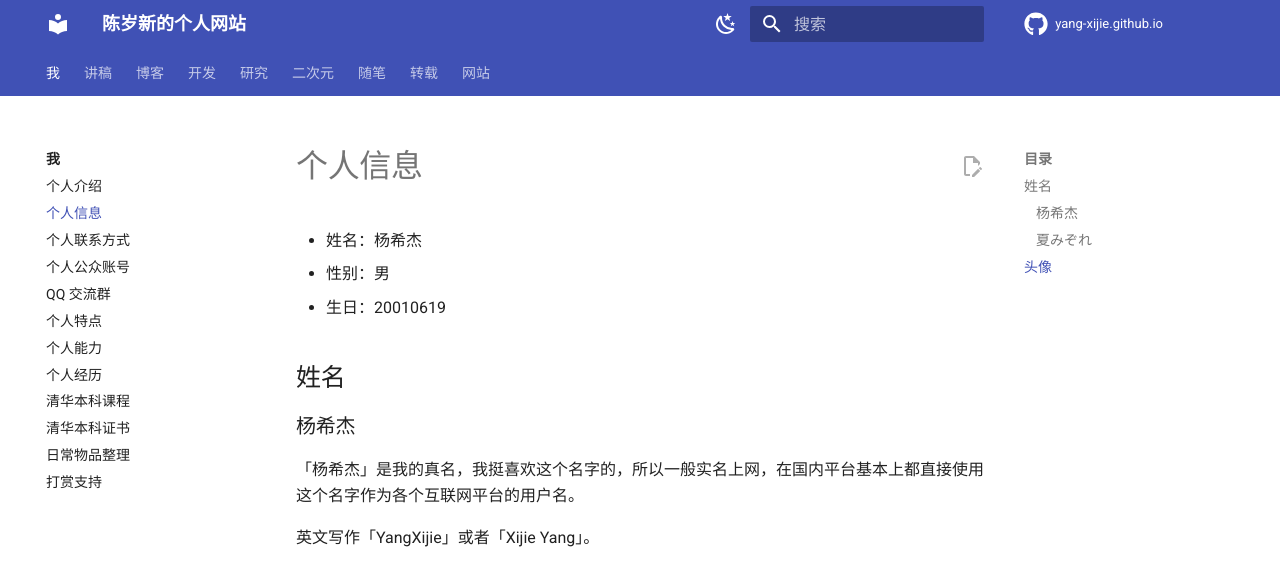
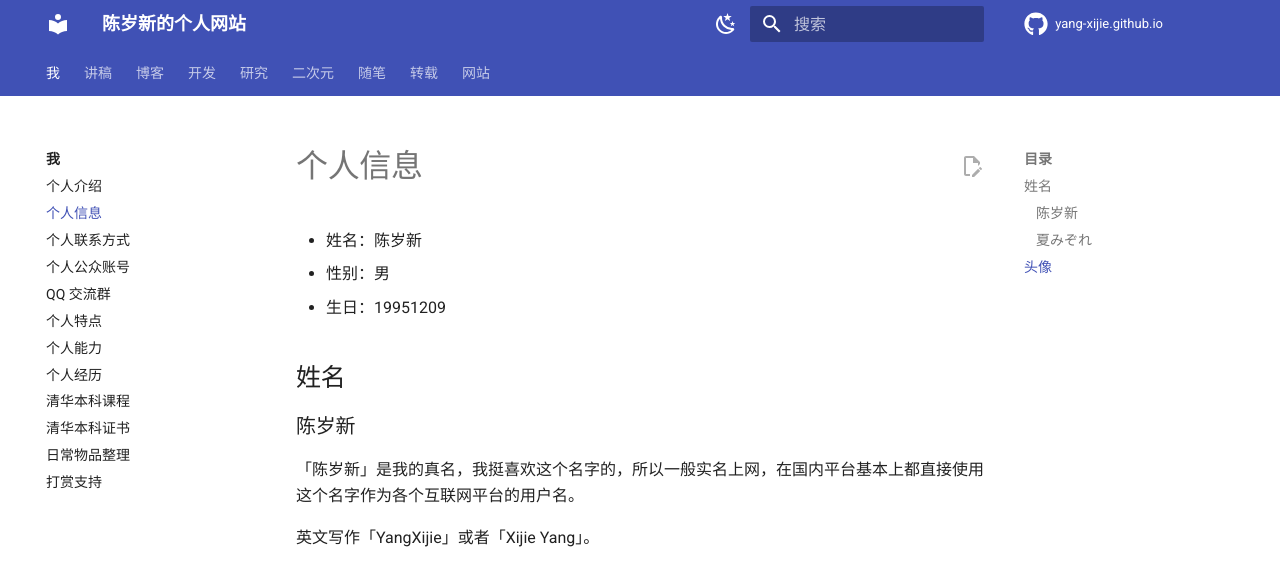
Before and after one commit to chensuixin/chensuixin.github.io, an MkDocs documentation site: the page built from docs/ME/profile.md, in a window 1280 px wide and 1288 px high. Shown: the top 566 px of the window. Built offline with MkDocs 1.6.1 and Material for MkDocs 9.7.7, drawn with Linux system fonts in a browser that asks for light colours; comment, search, counter and statistics services are not loaded.

Commit message:
第二次提交

```diff
--- a/docs/ME/profile.md
+++ b/docs/ME/profile.md
@@ -1,14 +1,14 @@
 # 个人信息
 
-- 姓名：杨希杰
+- 姓名：陈岁新
 - 性别：男
-- 生日：20010619
+- 生日：19951209
 
 ## 姓名
 
-### 杨希杰
+### 陈岁新
 
-「杨希杰」是我的真名，我挺喜欢这个名字的，所以一般实名上网，在国内平台基本上都直接使用这个名字作为各个互联网平台的用户名。
+「陈岁新」是我的真名，我挺喜欢这个名字的，所以一般实名上网，在国内平台基本上都直接使用这个名字作为各个互联网平台的用户名。
 
 英文写作「YangXijie」或者「Xijie Yang」。
 
--- a/mkdocs.yml
+++ b/mkdocs.yml
@@ -1,7 +1,7 @@
 # [Info]
 # 左上角标题
 site_name: 陈岁新的个人网站
-site_url: https://yang-xijie.github.io
+site_url: https://chensuixin.github.io
 site_author: 陈岁新
 site_description: 陈岁新的个人网站
 
```
